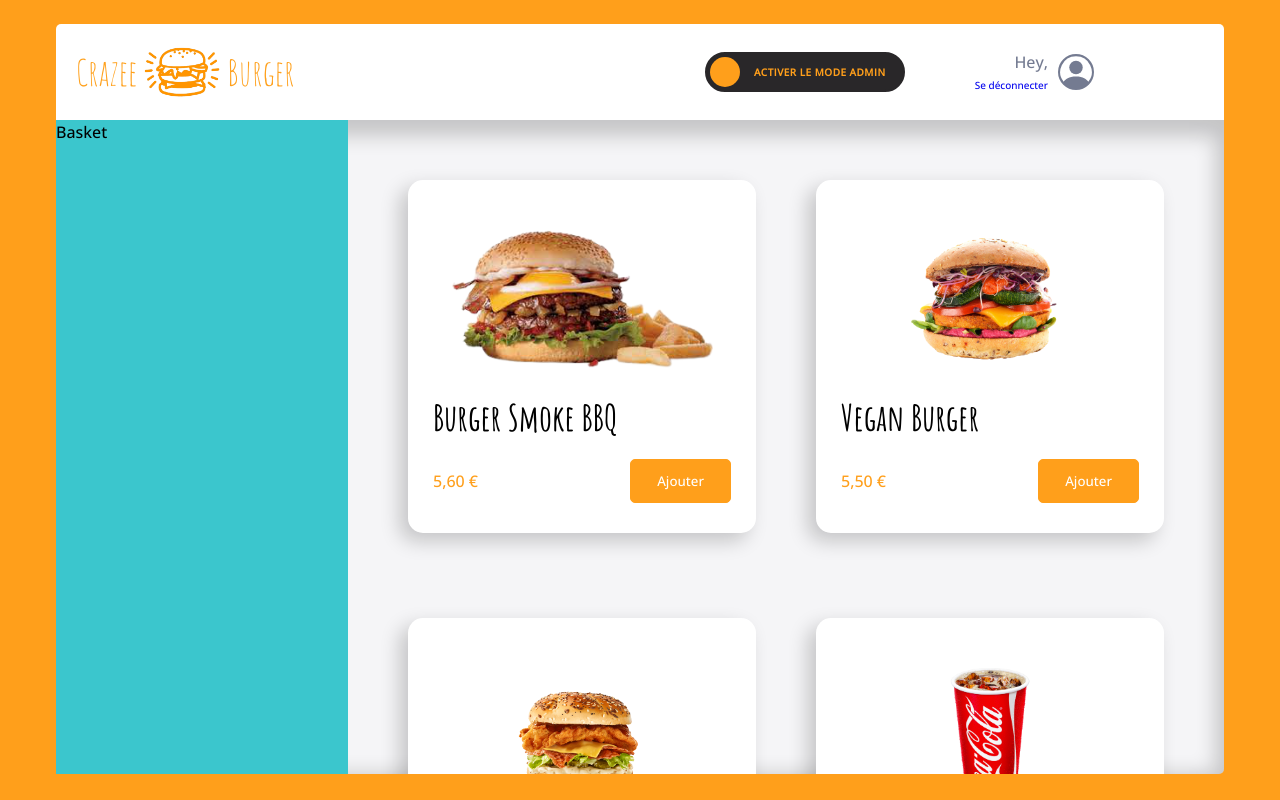
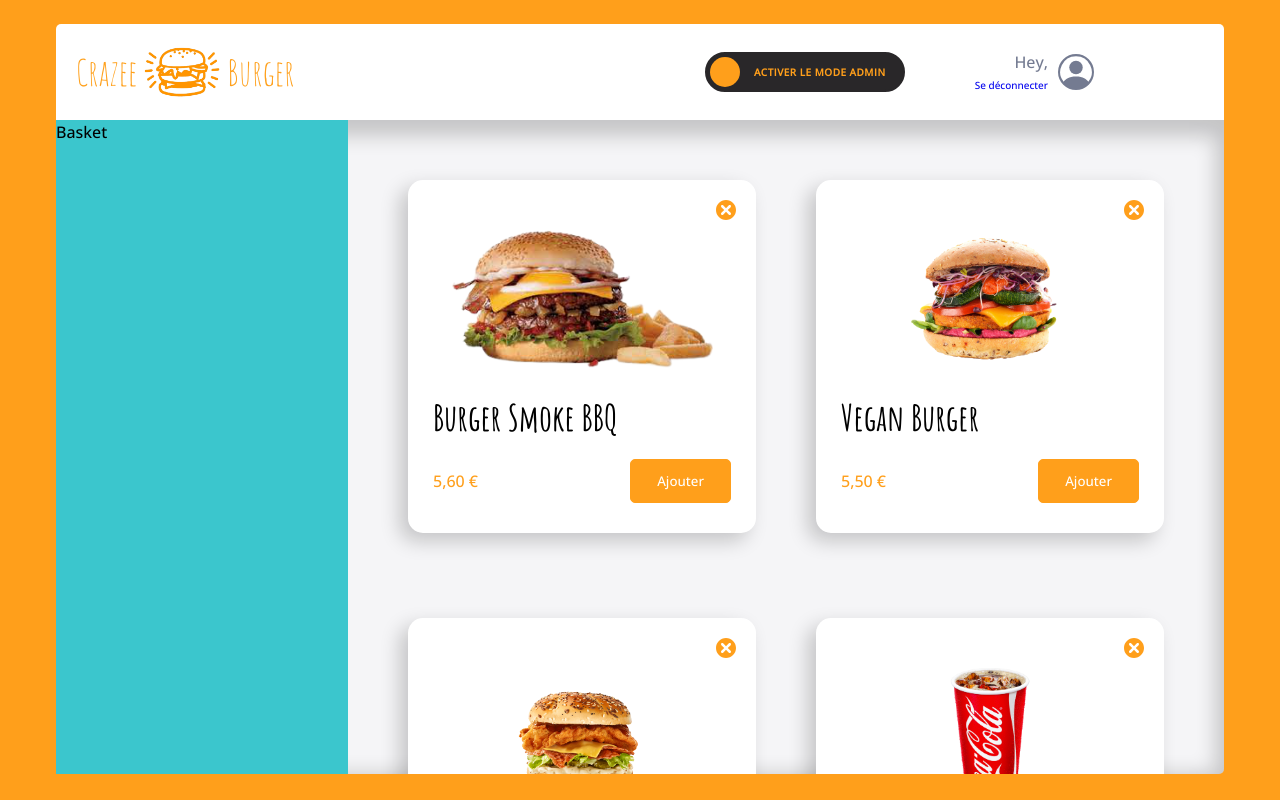
Before and after one commit to clairedornic/crazee-burger, a React (Vite) app: page /order in a window 1280 px wide. Built offline with nearby package versions, Linux system fonts and the light colour scheme.

Commit message:
feat: add button to cancel/remove a card

```diff
--- a/src/assets/styles/theme/theme-design.js
+++ b/src/assets/styles/theme/theme-design.js
@@ -10,6 +10,7 @@ const colors = {
   logo: "#FFA01B",
   secondary: "#F56A2C",
   red: "#FF0000",
+  lightRed: "#E25549",
 };
 
 const spacing = {
--- a/src/components/reusable-ui/Card/Card.tsx
+++ b/src/components/reusable-ui/Card/Card.tsx
@@ -1,6 +1,7 @@
 import styled from "styled-components";
 import { PrimaryButton } from "../PrimaryButton/PrimaryButton";
 import { theme } from "../../../assets/styles/theme/theme-design";
+import { TiDelete } from "react-icons/ti";
 
 interface CardProps {
   title: string;
@@ -17,6 +18,9 @@ export const Card: React.FC<CardProps> = ({
     <CardStyled>
       <img src={imageSource} alt={title} />
       <div className="content">
+        <button className="remove">
+          <TiDelete className="icon" />
+        </button>
         <p className="title">{title}</p>
         <div className="description">
           <p className="left-description">{leftDescription}</p>
@@ -30,6 +34,7 @@ export const Card: React.FC<CardProps> = ({
 };
 
 const CardStyled = styled.div`
+  position: relative;
   display: flex;
   flex-direction: column;
   gap: 15px;
@@ -48,6 +53,31 @@ const CardStyled = styled.div`
     display: flex;
     flex-direction: column;
     gap: 15px;
+
+    .remove {
+      position: absolute;
+      top: 15px;
+      right: 15px;
+      display: flex;
+      justify-content: center;
+      align-items: center;
+      background-color: transparent;
+      padding: 0;
+      border: 0;
+
+      .icon {
+        color: ${theme.colors.primary};
+        width: 30px;
+        height: 30px;
+        cursor: pointer;
+        transition: all 0.2s ease-in-out;
+
+        &:hover {
+          color: ${theme.colors.lightRed};
+          transition: all 0.2s ease-in-out;
+        }
+      }
+    }
 
     .title {
       font-size: ${theme.fonts.size.P4};
```
